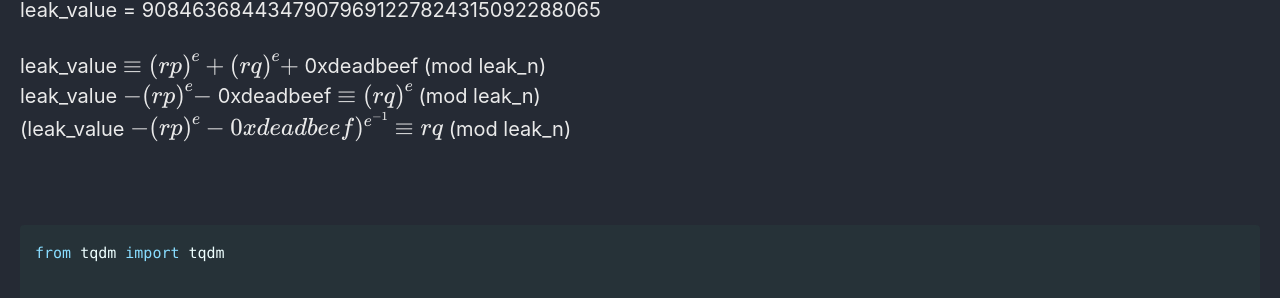
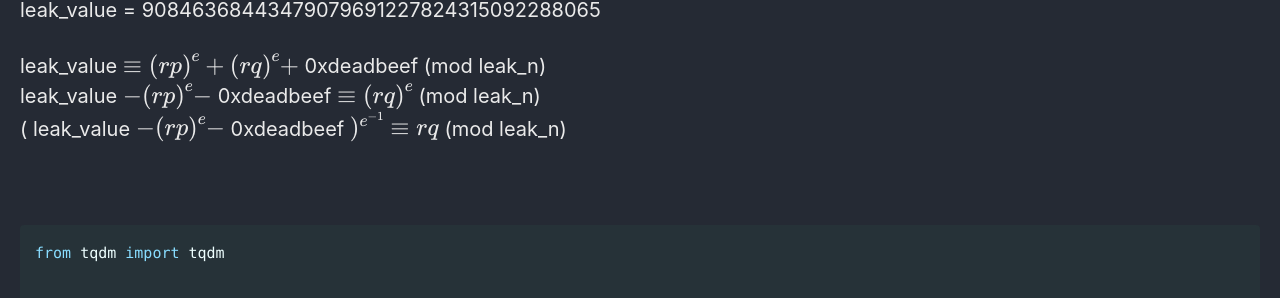
Before and after one commit to Connor-McCartney/Connor-McCartney.github.io, a Jekyll site: the page built from _pages/cryptography/rsa/rsa-leak-ACTF-2022.md, in a window 1280 px wide. Shown: the part 1693-1991 px from the top of the page. Built offline with Jekyll 4.4.1, drawn with Linux system fonts in a browser that asks for light colours; cached includes are drawn as plain includes.

```diff
--- a/_pages/cryptography/rsa/rsa-leak-ACTF-2022.md
+++ b/_pages/cryptography/rsa/rsa-leak-ACTF-2022.md
@@ -63,7 +63,7 @@ leak_value = 90846368443479079691227824315092288065 <br>
 
 leak_value $$\equiv {(rp)}^e + {(rq)}^e +$$ 0xdeadbeef (mod leak_n) <br>
 leak_value $$- {(rp)}^e -$$ 0xdeadbeef $$\equiv {(rq)}^e$$  (mod leak_n) <br>
-(leak_value $$- {(rp)}^e - 0xdeadbeef)^{e^{-1}} \equiv rq$$  (mod leak_n) <br>
+( leak_value $$- {(rp)}^e -$$ 0xdeadbeef $$)^{e^{-1}} \equiv rq$$  (mod leak_n) <br>
 
 <br>
 
```
